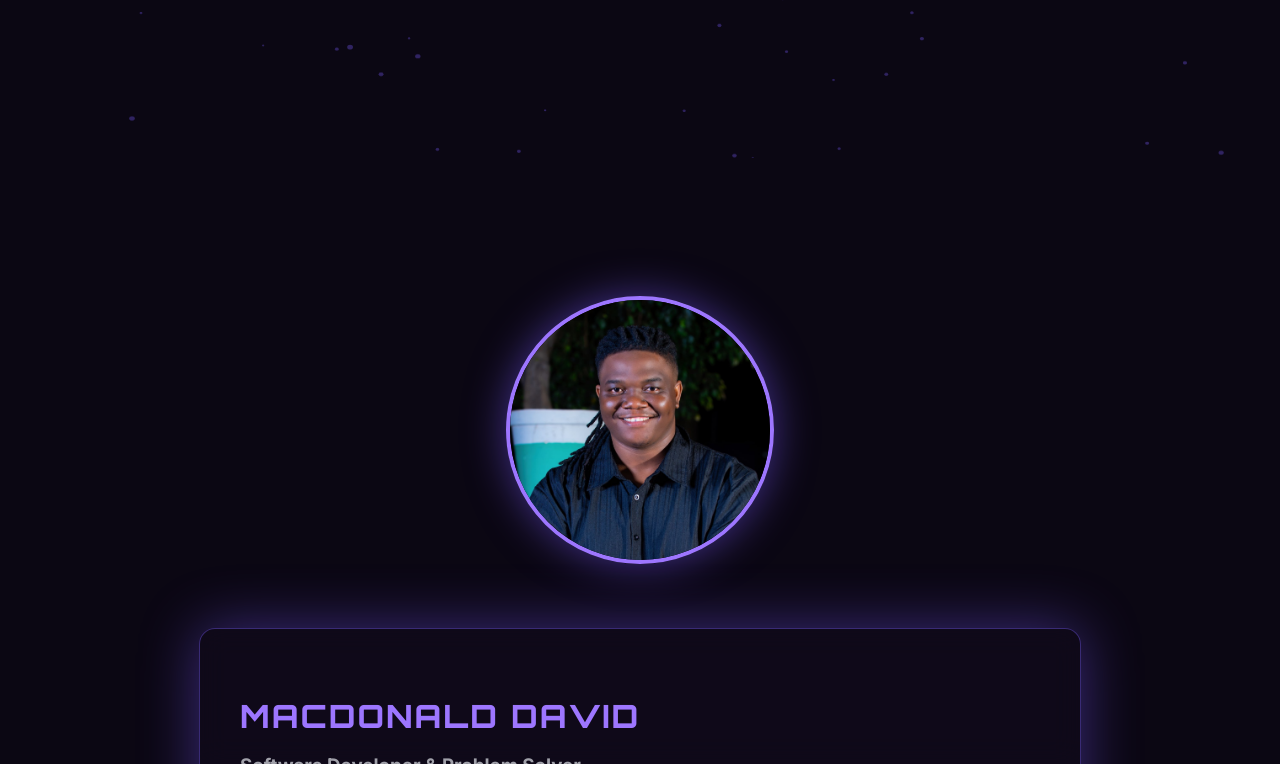
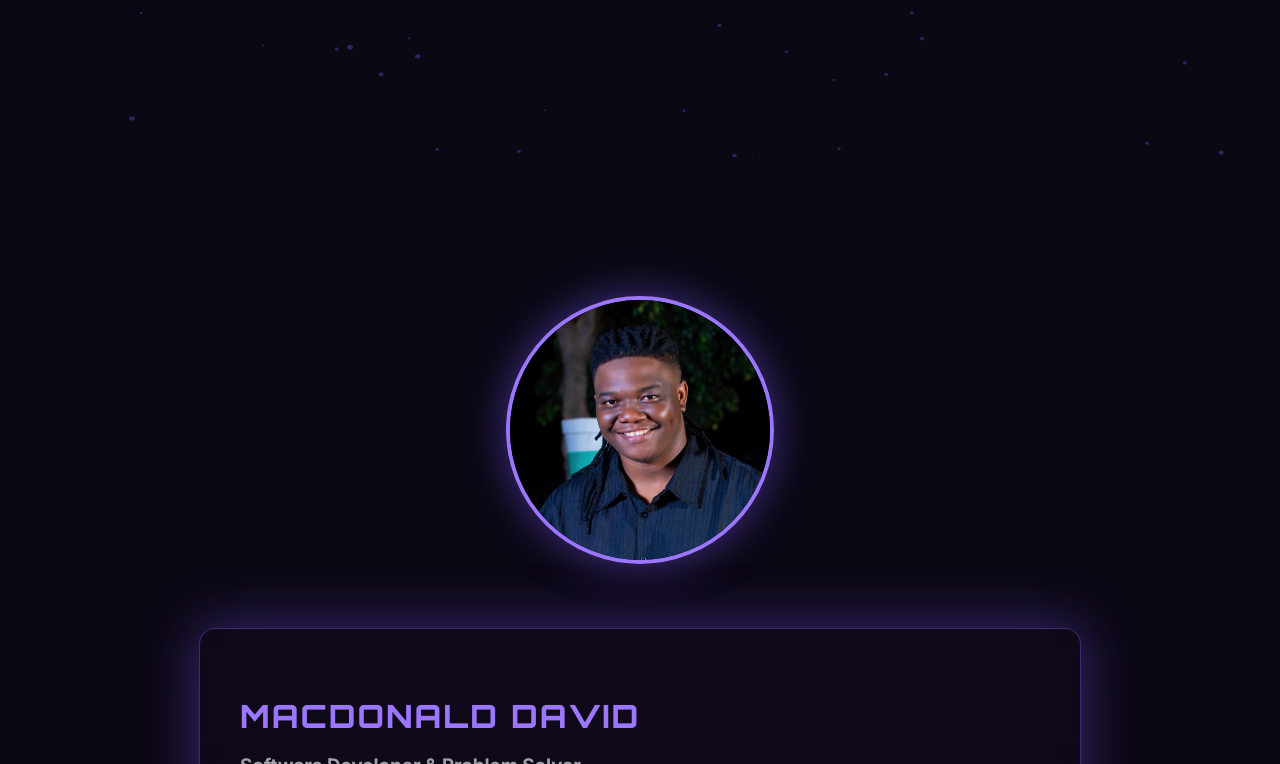
Before and after one commit to macdee-mdc/updated-personal-portfolio, a plain HTML site: page index.html in a window 1280 px wide. Shown: the part 542-1306 px from the top of the page. Drawn offline with nearby package versions, Linux system fonts and the light colour scheme.

Commit message:
updating pics

```diff
--- a/index.html
+++ b/index.html
@@ -74,7 +74,7 @@
       <canvas id="about-fog-canvas"></canvas>
       <div class="about-container">
         <div class="about-image">
-          <img src="images/image-4.jpg" alt="My Profile Picture" />
+          <img src="images/image-6.jpg" alt="My Profile Picture" />
         </div>
 
         <div class="about-card">
```
Also changed, not shown: images/image-5.jpg (added), images/image-6.jpg (added).
